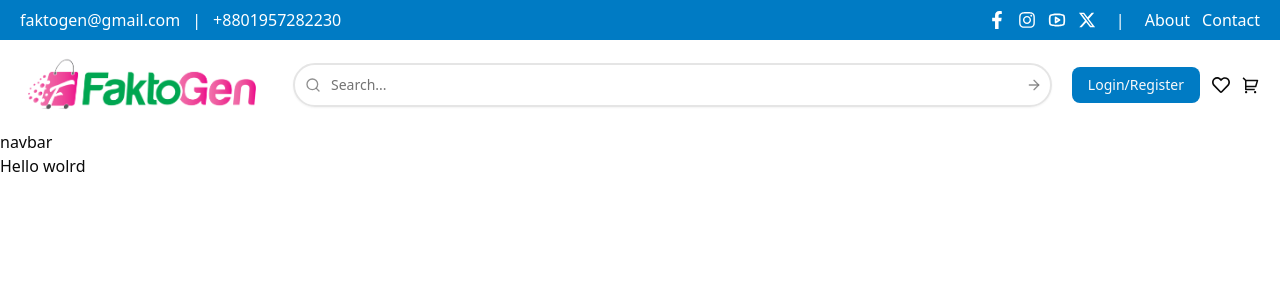
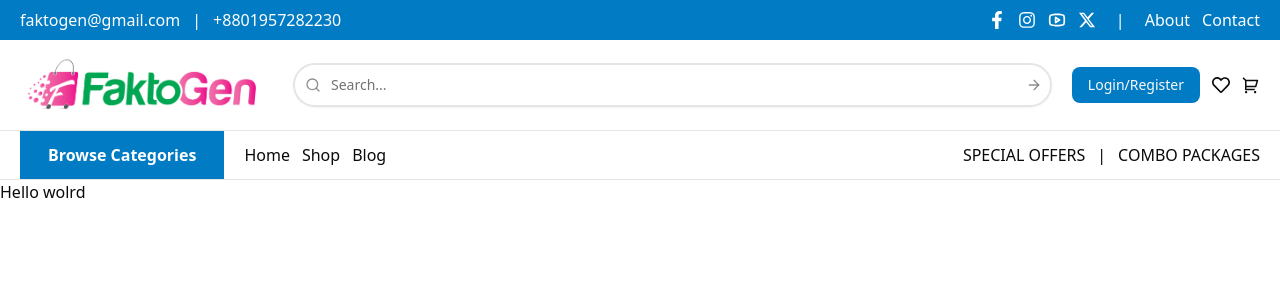
Before and after one commit to nabilsiddik/faktogen, a Next.js app: page / in a window 1280 px wide. Shown: the top 300 px of the page. Built offline with nearby package versions, Linux system fonts and the light colour scheme.

Commit message:
navbar section done

```diff
--- a/app/layouts/Navbar.tsx
+++ b/app/layouts/Navbar.tsx
@@ -1,9 +1,40 @@
+import Link from 'next/link'
 import React from 'react'
 
 const Navbar = () => {
   return (
-    <div>
-      navbar
+    <div className='border-t border-b border-gray'>
+      <div className="container mx-auto px-5 flex items-center justify-between">
+          <div className='flex items-center gap-5'>
+            <div className='bg-primary px-7 font-bold py-3 text-white'>
+              Browse Categories
+            </div>
+            <div>
+              <ul className='flex items-center gap-3'>
+                <li>
+                  <Link href='/'>Home</Link>
+                </li>
+                <li>
+                  <Link href='/shop'>Shop</Link>
+                </li>
+                <li>
+                  <Link href='/blog'>Blog</Link>
+                </li>
+              </ul>
+            </div>
+          </div>
+          <div>
+            <ul className='flex items-center gap-3'>
+                <li>
+                  <Link href='/'>SPECIAL OFFERS</Link>
+                </li>
+                <li>|</li>
+                <li>
+                  <Link href='/shop'>COMBO PACKAGES</Link>
+                </li>
+              </ul>
+          </div>
+      </div>
     </div>
   )
 }
```
